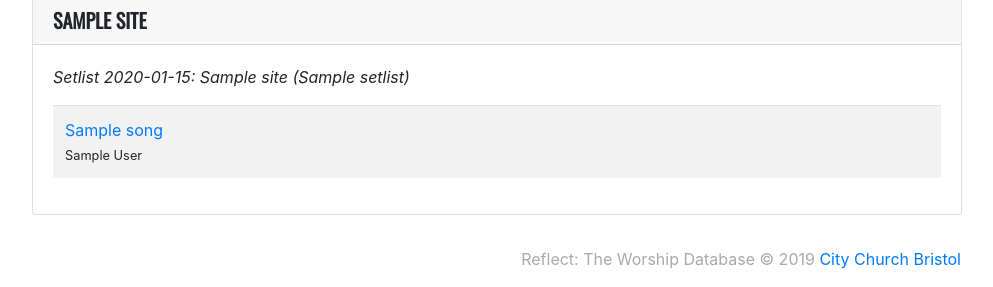
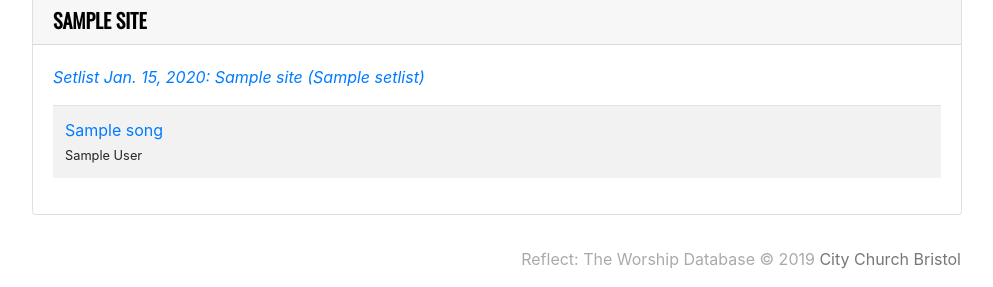
Before and after one commit to citychurchbris/reflectworship, a Django app: page / in a window 1280 px wide. Shown: the part 673-960 px from the top of the page, without its empty margins (143-1136 px from the left). Run offline with Django 3.2, Linux system fonts and the light colour scheme; tables that the repository leaves empty hold one stand-in row (values such as "Sample post"); parts of the project's set-up code (start-up, migrations or seed data) failed here and were passed over; some libraries are stand-ins or nearby versions.

Commit message:
Template/style tweaks

```diff
--- a/reflectsongs/static/reflect/styles.css
+++ b/reflectsongs/static/reflect/styles.css
@@ -6,6 +6,9 @@ h1, h2, h3, h4, h5 {
     font-family: 'Oswald', sans-serif;
     text-transform: uppercase;
     font-weight: bold;
+}
+h1 a, h2 a, h3 a, h4 a, h5 a {
+    color: #000;
 }
 
 #content {
@@ -20,3 +23,11 @@ h1, h2, h3, h4, h5 {
     text-align: right;
     padding: 1em;
 }
+
+#footer a {
+    color: #777;
+}
+
+img.thumb {
+    max-width: 200px;
+}
--- a/reflectsongs/templates/reflectsongs/base.html
+++ b/reflectsongs/templates/reflectsongs/base.html
@@ -12,7 +12,7 @@
       <!-- Bootstrap CSS -->
       <link rel="stylesheet" href="https://stackpath.bootstrapcdn.com/bootstrap/4.3.1/css/bootstrap.min.css" integrity="sha384-ggOyR0iXCbMQv3Xipma34MD+dH/1fQ784/j6cY/iJTQUOhcWr7x9JvoRxT2MZw1T" crossorigin="anonymous">
 
-      <link rel="stylesheet" href="{% static 'reflect/styles.css' %}">
+      <link rel="stylesheet" href="{% static 'reflect/styles.css' %}?v=20190724">
 
       <title>{% block title %}{% endblock %} | Reflect</title>
   </head>
@@ -38,8 +38,8 @@
                href="{% url 'song-list' %}">Songs</a>
           </li>
           <li class="nav-item">
-            <a class="nav-link"
-               href="#">Sites</a>
+            <a class="nav-link {% navactive request 'site-list' %}"
+               href="{% url 'site-list' %}">Sites</a>
           </li>
         </ul>
       </div>
--- a/reflectsongs/templates/reflectsongs/index.html
+++ b/reflectsongs/templates/reflectsongs/index.html
@@ -77,10 +77,16 @@
 <div class="card-deck mt-3">
   {% for site in sites %}
   <div class="card">
-    <h5 class="card-header">{{ site.name }}</h5>
+    <h5 class="card-header">
+      <a href="{% url 'site-view' site.slug %}">
+        {{ site.name }}
+      </a>
+    </h5>
     <div class="card-body">
       <p>
-        <em>Setlist {{ site.recent_setlist }}</em>
+        <a href="{% url 'setlist-view' site.recent_setlist.id %}">
+          <em>Setlist {{ site.recent_setlist.friendly_name }}</em>
+        </a>
       </p>
       <table class="table table-striped">
         {% for song in site.recent_setlist.songs.all %}
```
